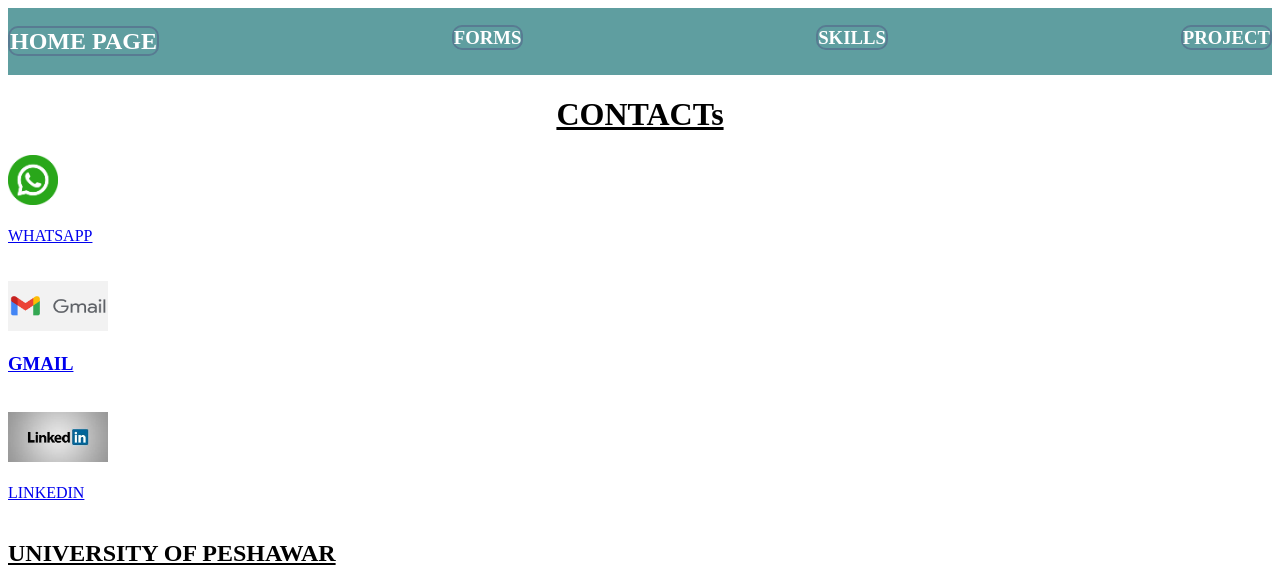
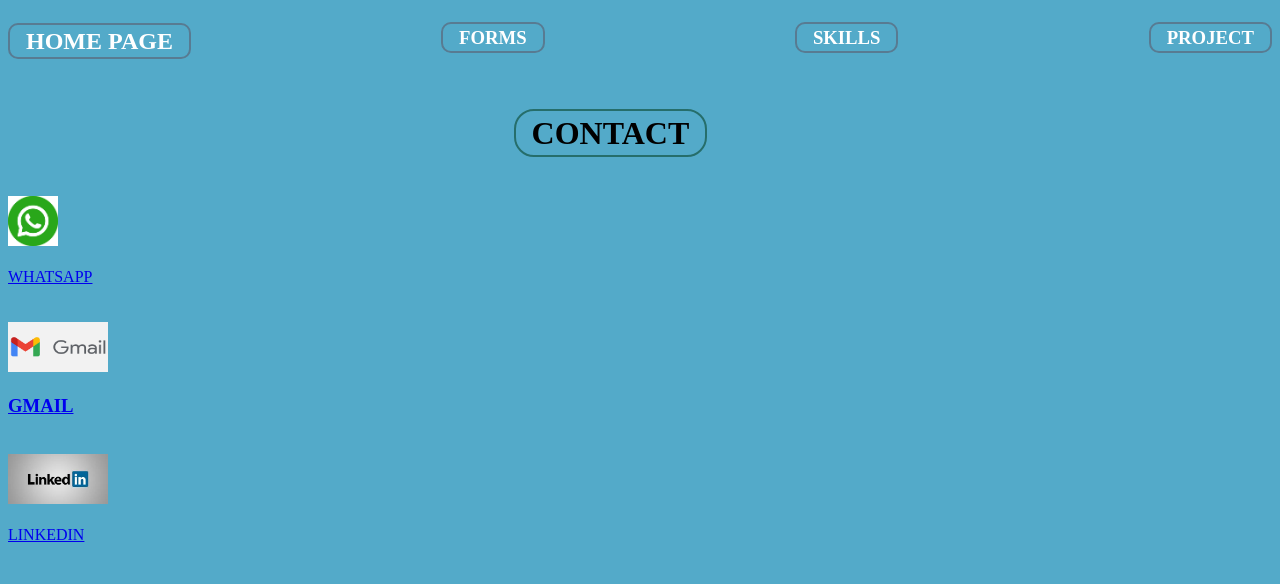
Before and after one commit to osamakhan18/myportfolio, a plain HTML site: page contact/contact.html in a window 1280 px wide. Shown: the top 584 px of the page. Drawn offline with Linux system fonts and the light colour scheme; grey boxes are pictures that could not be loaded.

Commit message:
add hex  color

```diff
--- a/contact/contact.html
+++ b/contact/contact.html
@@ -6,22 +6,23 @@
     <title>contact</title>
     <style>
         #links{
-            background-color: cadetblue;
+
             display: flex;
             justify-content: space-between;
+            height: 80px;
+            background-size:contain;
         }
         #links a{
             color: white;
             text-decoration: none;
             border: 2px solid rgb(88, 123, 146);
             border-radius: 10px;
-        }
-        h1{
-            display: flex;
-            justify-content: center;
+            padding: 0.2rem 1rem;
         }
 
+
     </style>
+    <link rel="stylesheet" href="style.css">
 </head>
 <body>
     <div id="links">
@@ -33,9 +34,10 @@
        </div>
 
 
-    <h1><u>CONTACTs</u></h1>
+    <h1 id="contact">CONTACT</h1>
+    <br><br>
 
-
+    <div id="home">
     <img src="../images/images/whatsapp.png"  width="50" height="50"><br><br>
     <a href="https://wa.me/+92 180094668">WHATSAPP</a>
     <br>
@@ -51,6 +53,7 @@
 
 
     <a href="https://www.linkedin.com/in/usama-khan-6a64a22b2/">LINKEDIN</a>
+</div>
      <br><br>
      <h2><U>UNIVERSITY OF PESHAWAR</U></h2>
      <iframe src="https://www.google.com/maps/embed?pb=!1m14!1m8!1m3!1d13231.118085073867!2d71.4861522!3d33.9981965!3m2!1i1024!2i768!4f13.1!3m3!1m2!1s0x38d92de8c4cd1d21%3A0x56a608fc5c4c5df6!2sUniversity%20of%20Peshawar!5e0!3m2!1sen!2s!4v1710523861094!5m2!1sen!2s" width="600" height="450" style="border:0;" allowfullscreen="" loading="lazy" referrerpolicy="no-referrer-when-downgrade"></iframe>
--- /dev/null
+++ b/contact/style.css
@@ -0,0 +1,11 @@
+body{
+    background-color: #53aac9;
+}
+
+#contact{
+    display: inline-block;
+    border: 2px solid #266e6b;
+    padding: 0.2rem 1rem;
+    border-radius: 20px;
+    margin-left: 40%;
+}
```
Also changed, not shown: index.html (+1 -1 lines).
